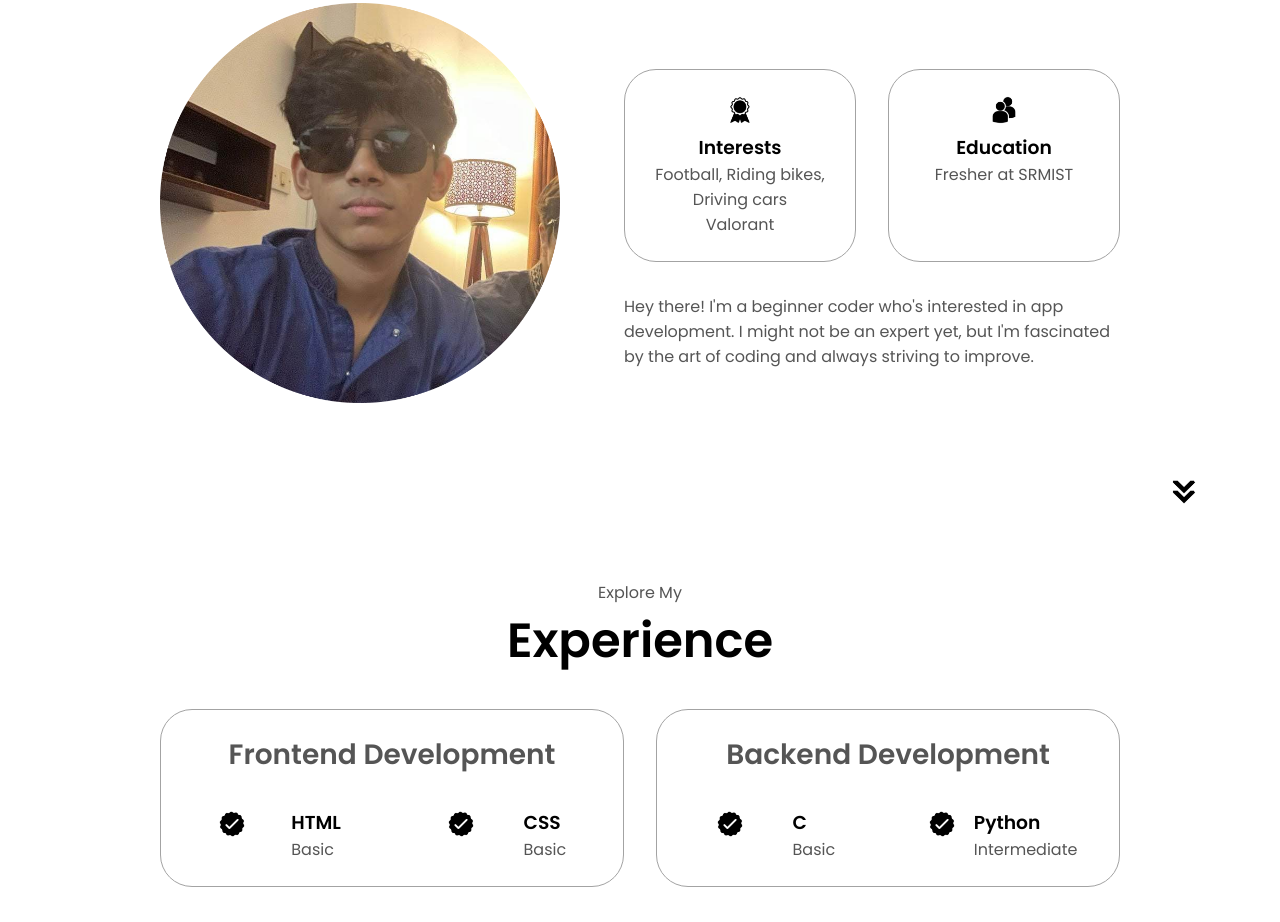
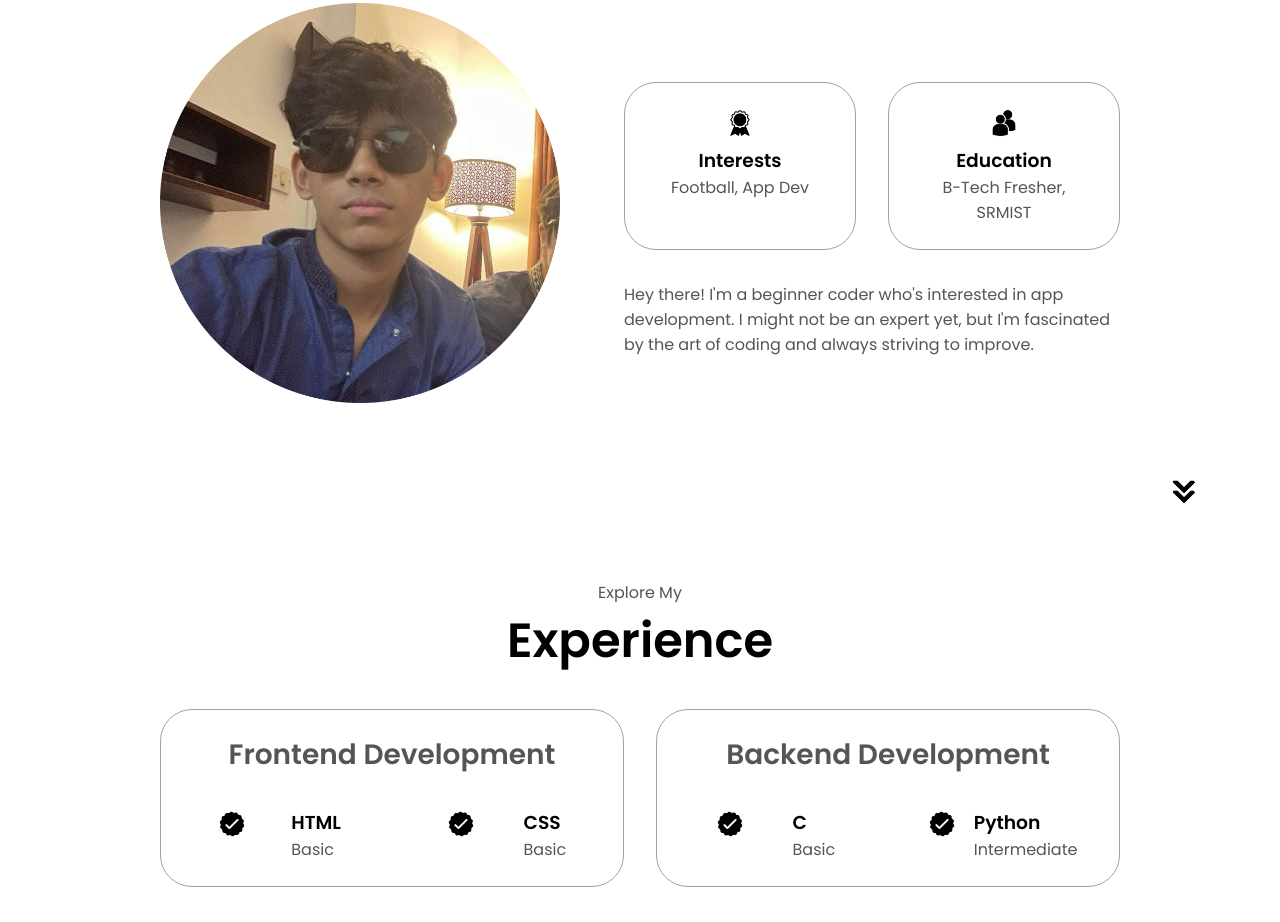
Before and after one commit to rynfern/rynfern.github.io, a plain HTML site: page index.html in a window 1280 px wide. Shown: the part 1116-2038 px from the top of the page. Drawn offline with Linux system fonts and the light colour scheme.

Commit message:
interests change

```diff
--- a/index.html
+++ b/index.html
@@ -85,7 +85,7 @@
                 class="icon"
               />
               <h3>Interests</h3>
-              <p>Football, Riding bikes, Driving cars <br />Valorant </p>
+              <p>Football, App Dev <br />
             </div>
             <div class="details-container">
               <img
@@ -94,7 +94,7 @@
                 class="icon"
               />
               <h3>Education</h3>
-              <p>Fresher at SRMIST<br / B-Tech CSE </p>
+              <p>B-Tech Fresher, SRMIST<br / B-Tech CSE </p>
             </div>
           </div>
           <div class="text-container">
@@ -188,7 +188,7 @@
           <div class="details-container color-container">
             <div class="article-container">
               <img
-                src="./assets/project-1.png"
+
                 alt="Project 1"
                 class="project-img"
               />
```
